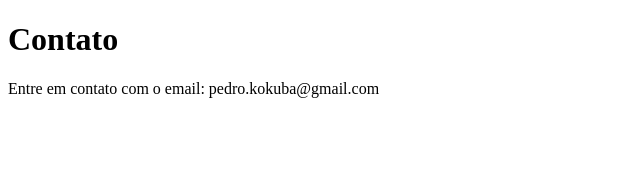
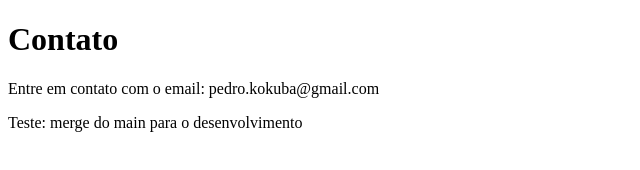
Before and after one commit to PedroKokuba/sistema-de-cadastro, a plain HTML site: page contato.html in a window 1280 px wide. Shown: the whole page, without its empty margins (0-640 px from the left). Drawn offline with Linux system fonts and the light colour scheme.

Commit message:
testando o merge do main para desenvolvimento

```diff
--- a/contato.html
+++ b/contato.html
@@ -9,5 +9,7 @@
 <body>
     <h1>Contato</h1>
     <p>Entre em contato com o email: pedro.kokuba@gmail.com</p>
+
+    <p> Teste: merge do main para o desenvolvimento</p>
 </body>
 </html>
```
